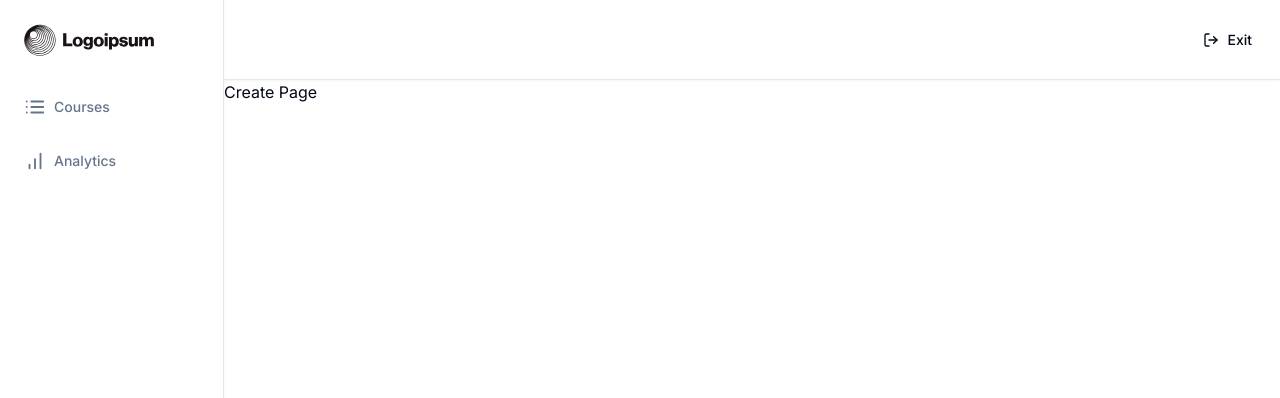
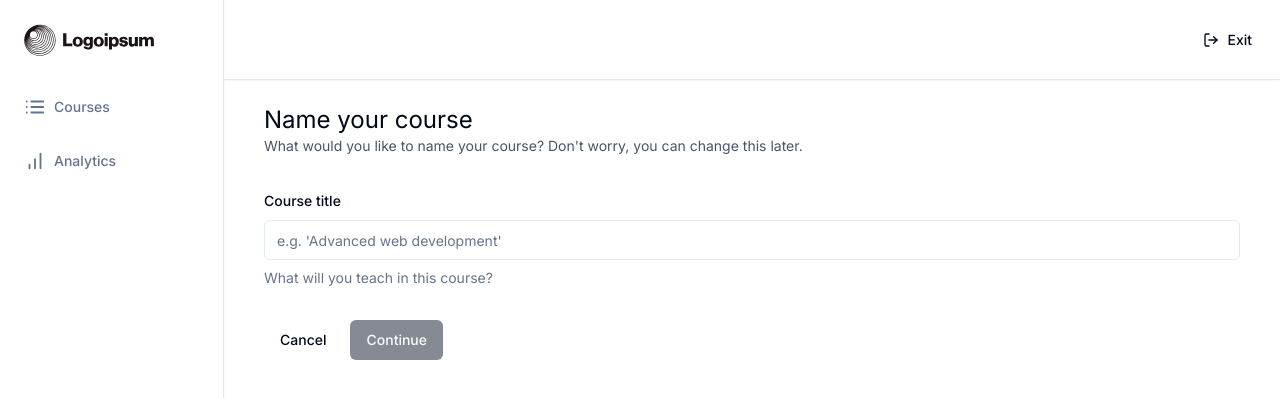
Before and after one commit to profabhishekjha/learning, a Next.js app: page /teacher/create in a window 1280 px wide. Shown: the top 398 px of the page. Built offline with nearby package versions, Linux system fonts and the light colour scheme.

Commit message:
form, toaster

```diff
--- a/app/(dashboard)/(routes)/teacher/create/page.tsx
+++ b/app/(dashboard)/(routes)/teacher/create/page.tsx
@@ -4,12 +4,93 @@ import * as z from "zod";
 import axios from "axios";
 import { zodResolver } from "@hookform/resolvers/zod";
 import { useForm } from "react-hook-form";
-import { useRouter } from "next/router";
+import { useRouter } from "next/navigation";
+import {
+  Form,
+  FormControl,
+  FormDescription,
+  FormField,
+  FormItem,
+  FormLabel,
+  FormMessage,
+} from "@/components/ui/form";
+import { Input } from "@/components/ui/input";
+import Link from "next/link";
+import { Button } from "@/components/ui/button";
 
-const formSchema = z.object({});
+const formSchema = z.object({
+  title: z.string().min(1, {
+    message: "Title is Required",
+  }),
+});
 
 const CreatePage = () => {
-  return <div>Create Page</div>;
+  const router = useRouter();
+  const form = useForm<z.infer<typeof formSchema>>({
+    resolver: zodResolver(formSchema),
+    defaultValues: {
+      title: "",
+    },
+  });
+
+  const { isSubmitting, isValid } = form.formState;
+
+  const onSubmit = async (values: z.infer<typeof formSchema>) => {
+    try {
+      const response = await axios.post("/api/course", values);
+      router.push(`teacher/courses/${response.data.id}`);
+    } catch {
+      console.log("Something went wrong");
+    }
+  };
+
+  return (
+    <div className="max-w-5xl mx-auto md:items-center md:justify-center h-full p-6">
+      <div>
+        <h1 className="text-2xl">Name your course</h1>
+        <p className="text-sm text-slate-600">
+          {`What would you like to name your course? Don't worry, you can change this later.`}
+        </p>
+        <Form {...form}>
+          <form
+            onSubmit={form.handleSubmit(onSubmit)}
+            className="space-y-8 mt-8"
+          >
+            <FormField
+              control={form.control}
+              name="title"
+              render={({ field }) => (
+                <FormItem>
+                  <FormLabel>Course title</FormLabel>
+                  <FormControl>
+                    <Input
+                      disabled={isSubmitting}
+                      placeholder="e.g. 'Advanced web development'"
+                      {...field}
+                    />
+                  </FormControl>
+                  <FormDescription>
+                    What will you teach in this course?
+                  </FormDescription>
+                  <FormMessage />
+                </FormItem>
+              )}
+            />
+            <div className="flex items-center gap-x-2">
+              <Link href="/">
+                <Button type="button" variant="ghost">
+                  Cancel
+                </Button>
+              </Link>
+              <Button type="submit" disabled={!isValid || isSubmitting}>
+                Continue
+              </Button>
+            </div>
+          </form>
+        </Form>
+      </div>
+    </div>
+  );
 };
 
 export default CreatePage;
--- a/app/layout.tsx
+++ b/app/layout.tsx
@@ -2,6 +2,7 @@ import { ClerkProvider } from "@clerk/nextjs";
 import "./globals.css";
 import type { Metadata } from "next";
 import { Inter } from "next/font/google";
+import ToastProvider from "@/components/providers/toaster-provider";
 
 const inter = Inter({ subsets: ["latin"] });
 
@@ -18,7 +19,10 @@ export default function RootLayout({
   return (
     <ClerkProvider>
       <html lang="en">
-        <body className={inter.className}>{children}</body>
+        <body className={inter.className}>
+          <ToastProvider />
+          {children}
+        </body>
       </html>
     </ClerkProvider>
   );
--- /dev/null
+++ b/components/providers/toaster-provider.tsx
@@ -0,0 +1,8 @@
+"use client";
+import { Toaster } from "react-hot-toast";
+
+const ToastProvider = () => {
+  return <Toaster />;
+};
+
+export default ToastProvider;
--- a/package.json
+++ b/package.json
@@ -29,6 +29,7 @@
     "react": "18.2.0",
     "react-dom": "18.2.0",
     "react-hook-form": "^7.47.0",
+    "react-hot-toast": "^2.4.1",
     "tailwind-merge": "^1.14.0",
     "tailwindcss": "3.3.3",
     "tailwindcss-animate": "^1.0.7",
```
Also changed, not shown: 1 other file (tests, documents, lock files or other folders).
